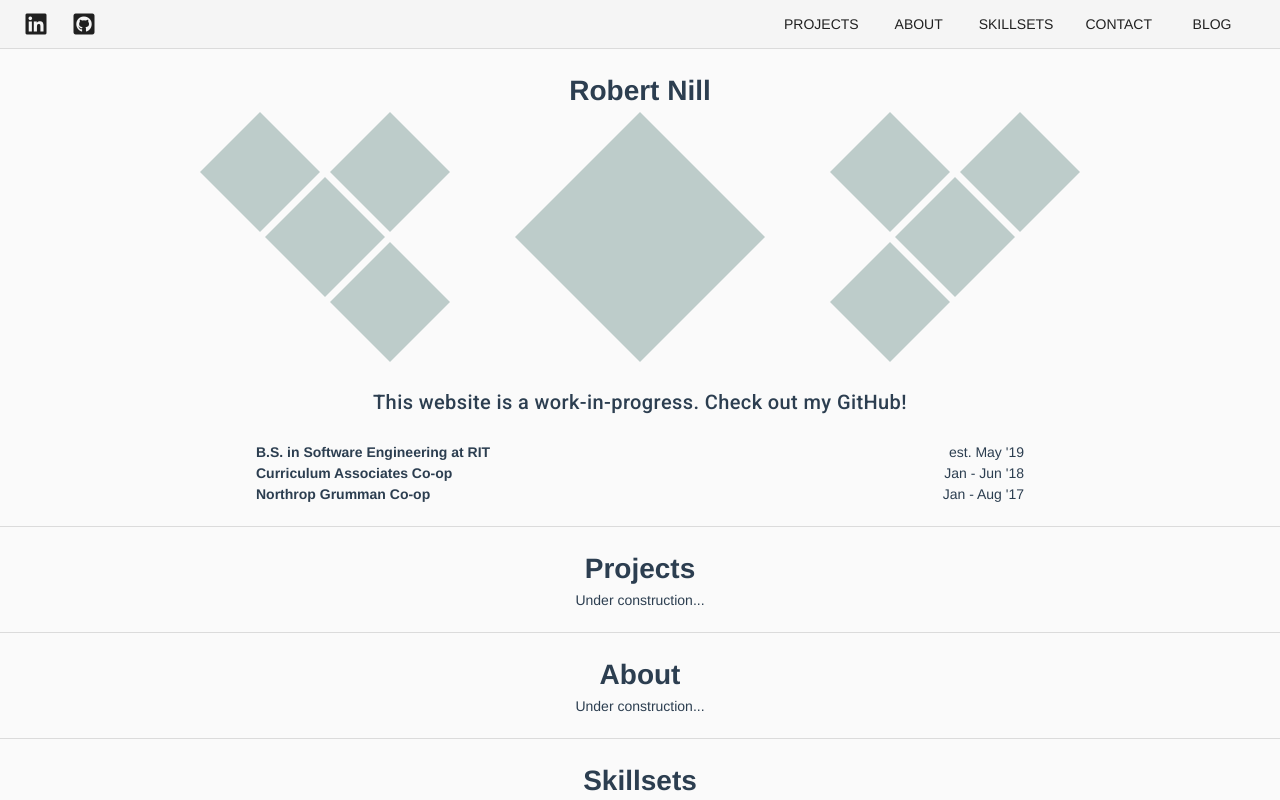
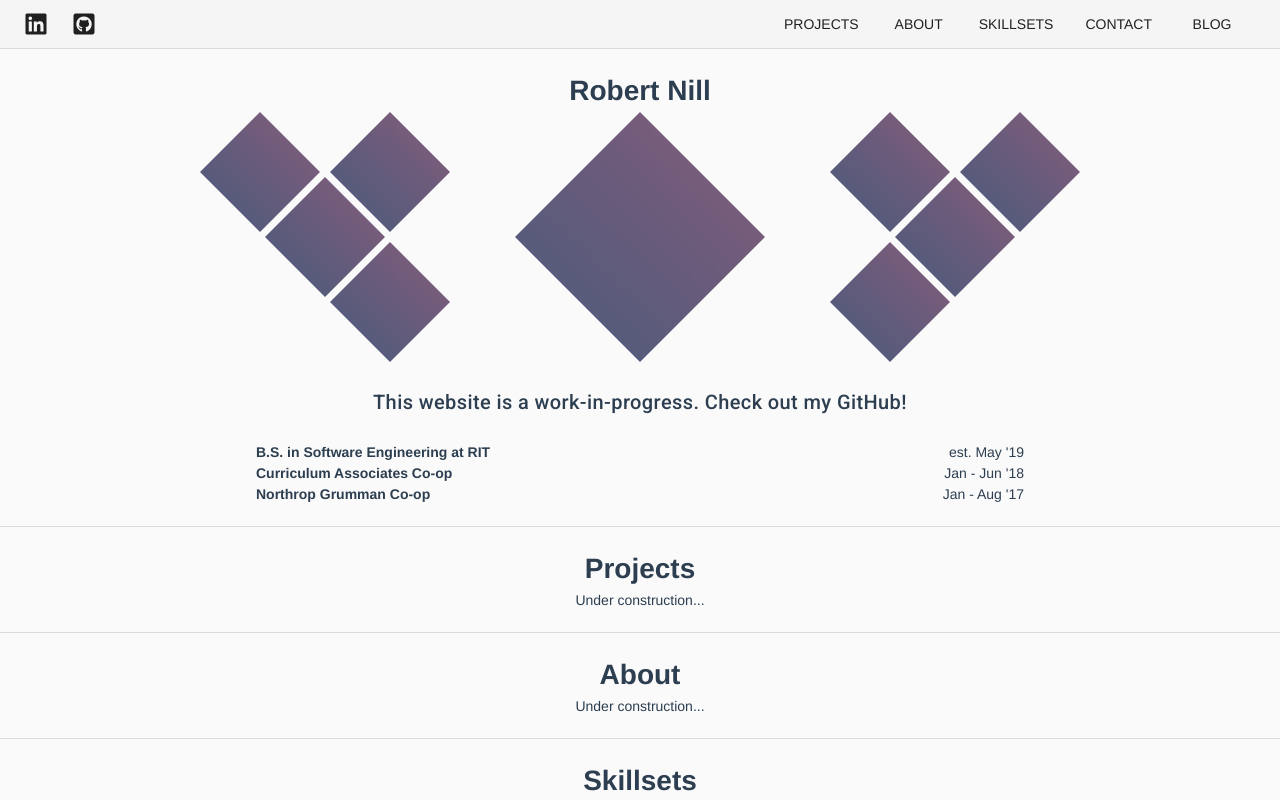
Before and after one commit to rmnill202/vuewebsite, a Vue app: page / in a window 1280 px wide. Shown: the top 800 px of the page. Built offline with nearby package versions, Linux system fonts and the light colour scheme.

Commit message:
Gallery now backed with data from JSON
About ready to open a PR now. Real-real data can come later on.

```diff
--- a/src/assets/website-data.json
+++ b/src/assets/website-data.json
@@ -8,8 +8,9 @@
       {"description": "Northrop Grumman Co-op", "dateText": "Jan - Aug '17"}
     ],
     "previewImages": {
-      "left": [],
-      "right": []
+      "left": ["gradient.png", "gradient.png", "gradient.png", "gradient.png"],
+      "right": ["gradient.png", "gradient.png", "gradient.png", "gradient.png"],
+      "center": "gradient.png"
     }
   },
   "projects": [
--- a/src/js/components/header-nav.vue
+++ b/src/js/components/header-nav.vue
@@ -2,7 +2,7 @@
   <div>
     <v-toolbar flat dense>
       <!-- Icons on the left side of the toolbar -->
-      <v-btn icon v-for="link in leftLinks" :href="link.address" target="_blank" class="hidden-xs-only">
+      <v-btn icon v-for="link in leftLinks" :key="link.id" :href="link.address" target="_blank" class="hidden-xs-only">
         <v-icon>{{link.icon.icon}}</v-icon>
       </v-btn>
 
@@ -10,7 +10,7 @@
 
       <!-- For larger screens, display all buttons -->
       <v-toolbar-items class="hidden-sm-and-down">
-        <v-btn v-for="link in rightLinks" flat>{{link.text}}</v-btn>
+        <v-btn v-for="link in rightLinks" :key="link.id" flat>{{link.text}}</v-btn>
       </v-toolbar-items>
 
       <!-- For smaller screens, display a menu -->
@@ -20,12 +20,12 @@
         <!-- The menu contents -->
         <v-list>
           <!-- Buttons from the right side of the toolbar -->
-          <v-list-tile @click="" v-for="link in rightLinks" :href="link.address">
+          <v-list-tile @click="" v-for="link in rightLinks" :key="link.id" :href="link.address">
             <v-list-tile-title> {{link.text}} </v-list-tile-title>
           </v-list-tile>
           <!-- Links from the left side of the toolbar -->
           <v-divider class="hidden-sm-and-up"></v-divider>
-          <v-list-tile @click="" v-for="link in leftLinks" :href="link.address" target="_blank" class="hidden-sm-and-up">
+          <v-list-tile @click="" v-for="link in leftLinks" :key="link.id" :href="link.address" target="_blank" class="hidden-sm-and-up">
             <v-list-tile-title> {{link.text}} </v-list-tile-title>
           </v-list-tile>
         </v-list>
--- a/src/js/components/welcome-gallery.vue
+++ b/src/js/components/welcome-gallery.vue
@@ -1,12 +1,12 @@
 <template>
   <div>
-    <diamond-grid :images="images" :pattern="altPattern" width=120 height=120
-                  flip-horizontal=true class="hidden-md-and-up altTop"></diamond-grid>
+    <diamond-grid :images="altImages" :pattern="altPattern" :width="size" :height="size"
+                  class="hidden-md-and-up altTop"></diamond-grid>
     <div style="display: flex; justify-content: center">
-      <diamond-grid :images="images" :pattern="pattern" width=120 height=120
+      <diamond-grid :images="leftImages" :pattern="pattern" :width="size" :height="size"
                     flip-horizontal=true class="hidden-sm-and-down"></diamond-grid>
-      <img src="../../assets/test.png" class="center">
-      <diamond-grid :images="images" :pattern="pattern" width=120 height=120
+      <img :src="centerImage" class="center">
+      <diamond-grid :images="rightImages" :pattern="pattern" :width="size" :height="size"
                     class="hidden-sm-and-down"></diamond-grid>
     </div>
   </div>
@@ -22,10 +22,39 @@
     data() {
       return {
         pattern: [["i", "x"], 1, 2],
-        images: [require("../../assets/test.png"), require("../../assets/test.png"),
-                require("../../assets/test.png"), require("../../assets/test.png")],
+        images: [require("../../assets/gradient.png"), require("../../assets/gradient.png"),
+                require("../../assets/gradient.png"), require("../../assets/gradient.png")],
         altPattern: [["i", "x", "i"], 2],
-        altImages: [require("../../assets/test.png"), require("../../assets/test.png")]
+        size: 120
+      }
+    },
+    computed: {
+      leftImages() {
+        return this.imageArr(this.left);
+      },
+      rightImages() {
+        return this.imageArr(this.right);
+      },
+      centerImage() {
+        console.log(this.center);
+        return require(`../../assets/${this.center}`);
+      },
+      altImages() {
+        return this.imageArr(this.left);
+      }
+    },
+    methods: {
+      /**
+       * Construct an array of images. The require call is necessary to load the image.
+       * @param source : The source array of images, which have not yet been required.
+       * @return The array of image sources that can now be bound using v-bind!
+       */
+      imageArr(source) {
+        const imgArr = [];
+        for(let img of source) {
+          imgArr.push(require(`../../assets/${img}`));
+        }
+        return imgArr;
       }
     }
   }
--- a/src/js/components/welcome.vue
+++ b/src/js/components/welcome.vue
@@ -6,7 +6,7 @@
     <h1>{{title}}</h1>
 
     <!-- Image gallery -->
-    <welcome-gallery></welcome-gallery>
+    <welcome-gallery :left="left" :right="right" :center="center"></welcome-gallery>
 
     <!-- Description -->
     <div class="description title">{{description}}</div>
@@ -33,8 +33,11 @@
       return {
         title: this.welcomePage.websiteName,
         description: this.welcomePage.description,
-        recentEvents: this.welcomePage.recentEvents
-      };
+        recentEvents: this.welcomePage.recentEvents,
+        left: this.welcomePage.previewImages.left,
+        right: this.welcomePage.previewImages.right,
+        center: this.welcomePage.previewImages.center,
+      }
     },
   };
 </script>
```
Also changed, not shown: src/assets/gradient.png (added).
